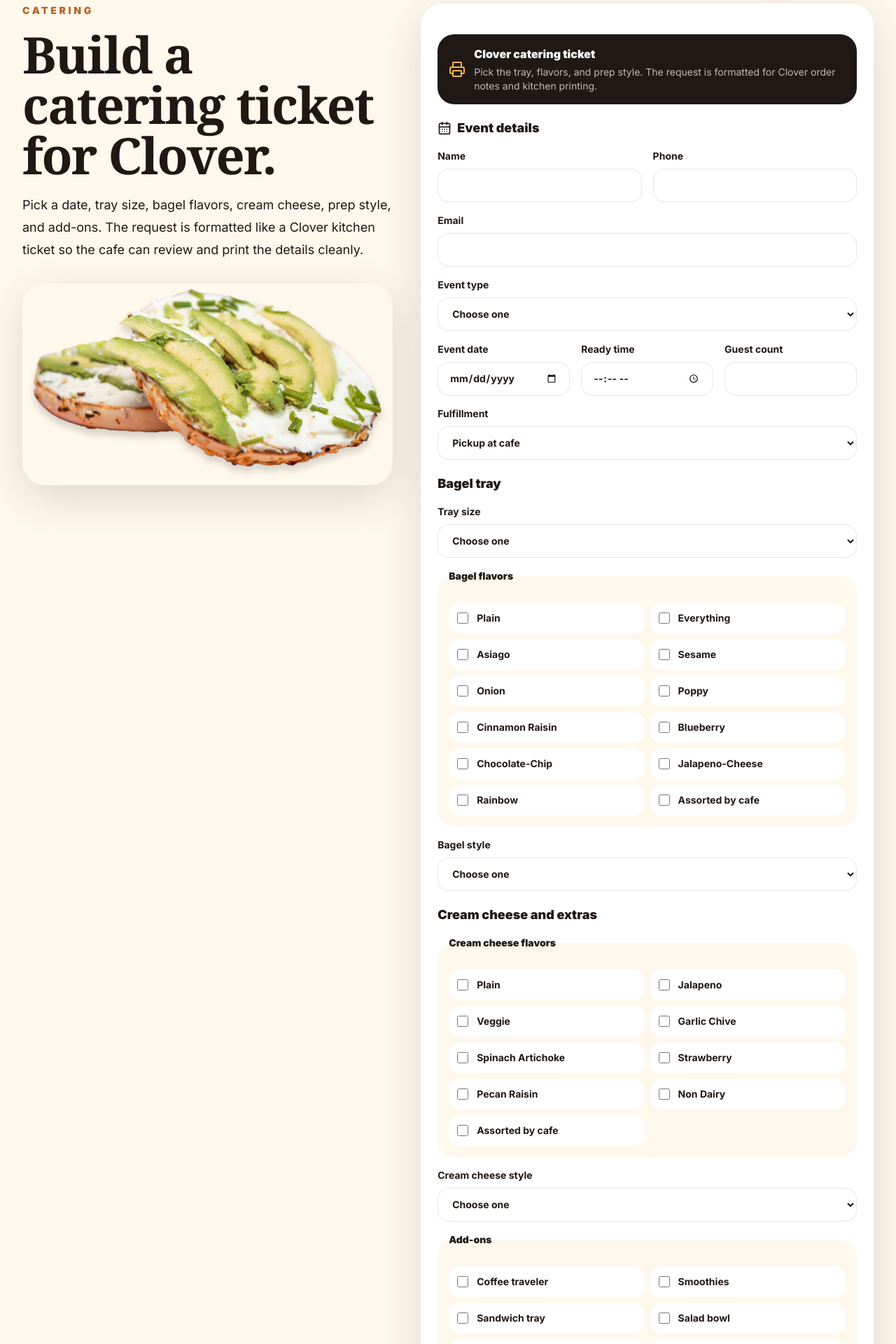
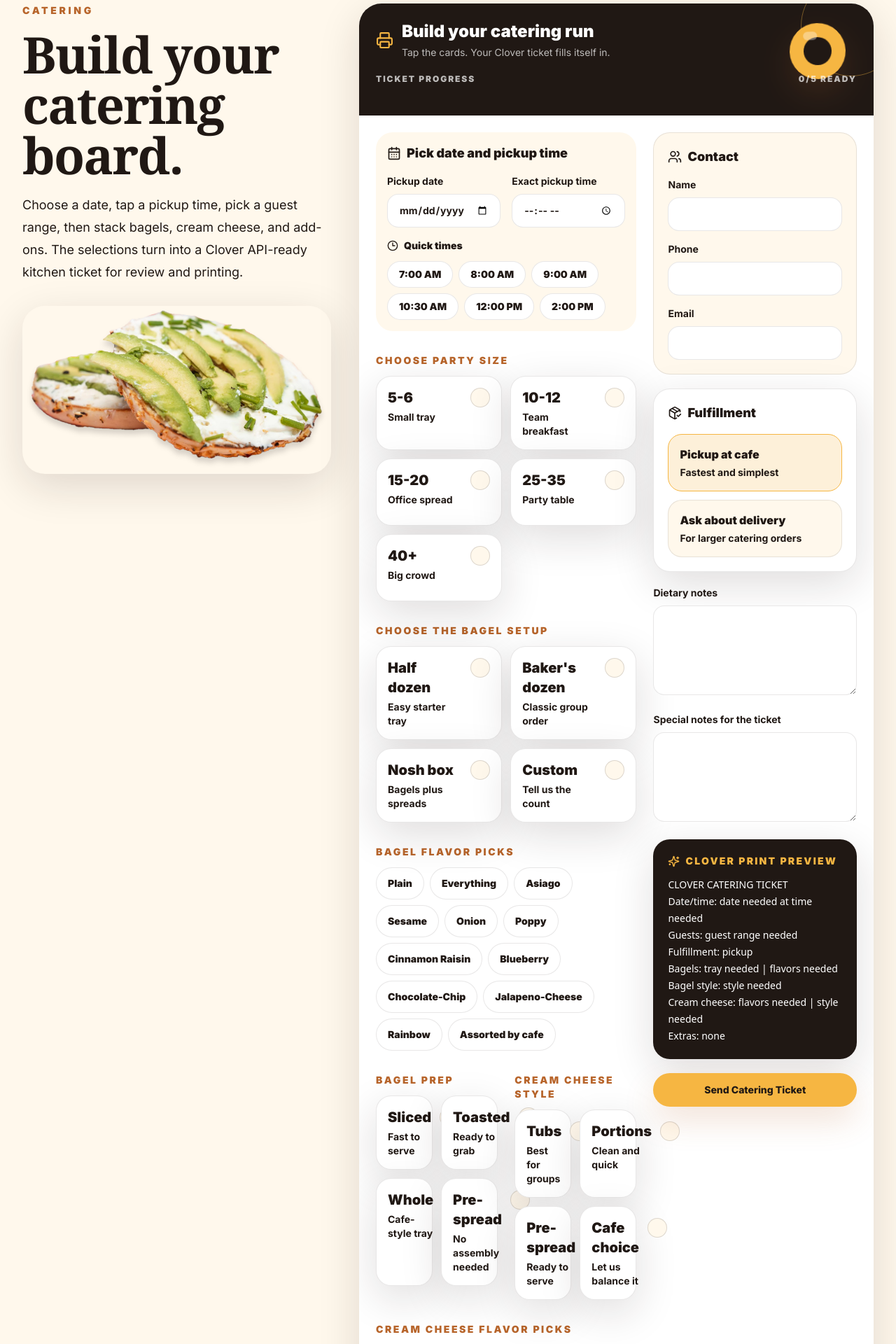
Before and after one commit to AnthonyBarbaro/goldenbagel, a Next.js app: page /catering in a window 1280 px wide. Shown: the part 120-2040 px from the top of the page at 70% size. Built offline with nearby package versions, Linux system fonts and the light colour scheme; no server answers; a web font is replaced by a local one.

Commit message:
feat: gamify catering order builder

```diff
--- a/src/app/catering/page.tsx
+++ b/src/app/catering/page.tsx
@@ -5,20 +5,20 @@
 
 export const metadata: Metadata = createPageMetadata(
   "Catering",
-  "Request Golden Bagel Cafe catering for bagel trays, sandwiches, salads, meetings, and events in El Cajon.",
+  "Build a Golden Bagel Cafe catering ticket with animated selections for date, time, guest range, bagels, spreads, and add-ons.",
   "/catering/"
 );
 
 export default function CateringPage() {
   return (
     <main className="bg-cream px-4 py-14 sm:px-6 lg:px-8">
-      <div className="mx-auto grid max-w-7xl gap-10 lg:grid-cols-[0.9fr_1.1fr] lg:items-start">
+      <div className="mx-auto grid max-w-7xl gap-10 xl:grid-cols-[0.75fr_1.25fr] xl:items-start">
         <div>
           <p className="text-sm font-black uppercase tracking-[0.26em] text-toast">Catering</p>
-          <h1 className="mt-4 font-serif text-5xl font-black tracking-tight text-charcoal sm:text-7xl">Build a catering ticket for Clover.</h1>
+          <h1 className="mt-4 font-serif text-5xl font-black tracking-tight text-charcoal sm:text-7xl">Build your catering board.</h1>
           <p className="mt-5 text-lg leading-8 text-espresso/74">
-            Pick a date, tray size, bagel flavors, cream cheese, prep style, and add-ons. The request is formatted like a
-            Clover kitchen ticket so the cafe can review and print the details cleanly.
+            Choose a date, tap a pickup time, pick a guest range, then stack bagels, cream cheese, and add-ons. The selections
+            turn into a Clover API-ready kitchen ticket for review and printing.
           </p>
           <Image
             src="/goldenbagels/gallery/catering.png"
--- a/src/components/forms/CateringForm.tsx
+++ b/src/components/forms/CateringForm.tsx
@@ -1,17 +1,61 @@
 "use client";
 
 import { zodResolver } from "@hookform/resolvers/zod";
-import { CalendarDays, Loader2, Printer } from "lucide-react";
+import { CalendarDays, Check, Clock3, Loader2, PackageCheck, Printer, Sparkles, Users } from "lucide-react";
 import { useState } from "react";
 import { useForm, useWatch } from "react-hook-form";
 import type { UseFormRegisterReturn } from "react-hook-form";
 import { Button } from "@/components/ui/Button";
 import { Input } from "@/components/ui/Input";
-import { Select } from "@/components/ui/Select";
 import { Textarea } from "@/components/ui/Textarea";
 import { Toast } from "@/components/ui/Toast";
 import { submitPublicForm } from "@/lib/api";
+import { classNames } from "@/lib/format";
 import { cateringSchema, type CateringFormValues } from "@/lib/validation";
+
+type SelectOption = {
+  value: string;
+  title: string;
+  text: string;
+};
+
+const guestRanges: SelectOption[] = [
+  { value: "5-6 guests", title: "5-6", text: "Small tray" },
+  { value: "10-12 guests", title: "10-12", text: "Team breakfast" },
+  { value: "15-20 guests", title: "15-20", text: "Office spread" },
+  { value: "25-35 guests", title: "25-35", text: "Party table" },
+  { value: "40+ guests", title: "40+", text: "Big crowd" }
+];
+
+const traySizes: SelectOption[] = [
+  { value: "Half dozen mixed bagels", title: "Half dozen", text: "Easy starter tray" },
+  { value: "Baker's dozen mixed bagels", title: "Baker's dozen", text: "Classic group order" },
+  { value: "Baker's nosh box", title: "Nosh box", text: "Bagels plus spreads" },
+  { value: "Custom tray count", title: "Custom", text: "Tell us the count" }
+];
+
+const bagelStyles: SelectOption[] = [
+  { value: "Sliced, not toasted", title: "Sliced", text: "Fast to serve" },
+  { value: "Toasted and sliced", title: "Toasted", text: "Ready to grab" },
+  { value: "Whole bagels", title: "Whole", text: "Cafe-style tray" },
+  { value: "Pre-spread bagels", title: "Pre-spread", text: "No assembly needed" }
+];
+
+const creamCheeseStyles: SelectOption[] = [
+  { value: "Tubs on the side", title: "Tubs", text: "Best for groups" },
+  { value: "Individual portions", title: "Portions", text: "Clean and quick" },
+  { value: "Pre-spread", title: "Pre-spread", text: "Ready to serve" },
+  { value: "Cafe choice", title: "Cafe choice", text: "Let us balance it" }
+];
+
+const timePresets = [
+  { value: "07:00", label: "7:00 AM" },
+  { value: "08:00", label: "8:00 AM" },
+  { value: "09:00", label: "9:00 AM" },
+  { value: "10:30", label: "10:30 AM" },
+  { value: "12:00", label: "12:00 PM" },
+  { value: "14:00", label: "2:00 PM" }
+];
 
 const bagelFlavors = [
   "Plain",
@@ -42,27 +86,93 @@
 
 const extras = ["Coffee traveler", "Smoothies", "Sandwich tray", "Salad bowl", "Napkins/utensils", "Label dietary items"];
 
-function CheckboxGroup({
+function RadioCardGroup({
   legend,
   options,
+  selected,
+  error,
+  registration
+}: {
+  legend: string;
+  options: SelectOption[];
+  selected?: string;
+  error?: string;
+  registration: UseFormRegisterReturn;
+}) {
+  return (
+    <fieldset>
+      <legend className="text-sm font-black uppercase tracking-[0.18em] text-toast">{legend}</legend>
+      <div className="mt-3 grid gap-3 sm:grid-cols-2">
+        {options.map((option) => {
+          const active = selected === option.value;
+
+          return (
+            <label
+              key={option.value}
+              className={classNames(
+                "group relative flex min-h-24 cursor-pointer flex-col justify-between rounded-[1.35rem] border p-4 transition duration-200",
+                "motion-safe:hover:-translate-y-1 motion-safe:hover:shadow-lift",
+                active ? "border-honey bg-honey/24 shadow-lift" : "border-charcoal/10 bg-white shadow-soft"
+              )}
+            >
+              <input type="radio" value={option.value} className="sr-only" {...registration} />
+              <span className="flex items-start justify-between gap-3">
+                <span>
+                  <span className="block text-xl font-black text-charcoal">{option.title}</span>
+                  <span className="mt-1 block text-sm font-bold text-espresso/68">{option.text}</span>
+                </span>
+                <span
+                  className={classNames(
+                    "flex h-7 w-7 shrink-0 items-center justify-center rounded-full border transition",
+                    active ? "border-charcoal bg-charcoal text-white" : "border-charcoal/15 bg-cream text-transparent"
+                  )}
+                >
+                  <Check aria-hidden="true" size={15} />
+                </span>
+              </span>
+            </label>
+          );
+        })}
+      </div>
+      {error && <p className="mt-2 text-xs font-bold text-red-700">{error}</p>}
+    </fieldset>
+  );
+}
+
+function CheckboxCardGroup({
+  legend,
+  options,
+  selectedValues,
   error,
   registration
 }: {
   legend: string;
   options: string[];
+  selectedValues?: string[];
   error?: string;
   registration: UseFormRegisterReturn;
 }) {
   return (
-    <fieldset className="rounded-[1.5rem] bg-cream p-4">
-      <legend className="mb-3 text-sm font-black text-charcoal">{legend}</legend>
-      <div className="grid gap-2 sm:grid-cols-2">
-        {options.map((option) => (
-          <label key={option} className="flex min-h-11 cursor-pointer items-center gap-3 rounded-2xl bg-white px-3 text-sm font-bold text-espresso/82">
-            <input type="checkbox" value={option} className="h-4 w-4 accent-honey" {...registration} />
-            <span>{option}</span>
+    <fieldset>
+      <legend className="text-sm font-black uppercase tracking-[0.18em] text-toast">{legend}</legend>
+      <div className="mt-3 flex flex-wrap gap-2">
+        {options.map((option) => {
+          const active = selectedValues?.includes(option);
+
+          return (
+            <label
+              key={option}
+              className={classNames(
+                "cursor-pointer rounded-full border px-4 py-3 text-sm font-black transition duration-200",
+                "motion-safe:hover:-translate-y-0.5",
+                active ? "border-charcoal bg-charcoal text-white shadow-soft" : "border-charcoal/10 bg-white text-espresso/76 hover:bg-cream"
+              )}
+            >
+              <input type="checkbox" value={option} className="sr-only" {...registration} />
+              {option}
             </label>
-        ))}
+          );
+        })}
       </div>
       {error && <p className="mt-2 text-xs font-bold text-red-700">{error}</p>}
     </fieldset>
@@ -72,9 +182,8 @@
 function buildCloverTicket(values: Partial<CateringFormValues>) {
   return [
     "CLOVER CATERING TICKET",
-    `Event: ${values.eventType || "event type needed"}`,
     `Date/time: ${values.eventDate || "date needed"} at ${values.eventTime || "time needed"}`,
-    `Guests: ${values.guestCount || "guest count needed"}`,
+    `Guests: ${values.guestCount || "guest range needed"}`,
     `Fulfillment: ${values.fulfillment || "pickup"}`,
     `Bagels: ${values.bagelTraySize || "tray needed"} | ${(values.bagelFlavors || []).join(", ") || "flavors needed"}`,
     `Bagel style: ${values.bagelStyle || "style needed"}`,
@@ -94,11 +203,13 @@
     handleSubmit,
     reset,
     control,
+    setValue,
     formState: { errors, isSubmitting }
   } = useForm<CateringFormValues>({
     resolver: zodResolver(cateringSchema),
     defaultValues: {
       fulfillment: "pickup",
+      guestCount: "",
       bagelFlavors: [],
       creamCheeseFlavors: [],
       extras: [],
@@ -107,7 +218,18 @@
   });
 
   const watchedValues = useWatch({ control });
+  const selectedBagelFlavors = watchedValues.bagelFlavors || [];
+  const selectedCreamCheeseFlavors = watchedValues.creamCheeseFlavors || [];
+  const selectedExtras = watchedValues.extras || [];
   const cloverTicketSummary = buildCloverTicket(watchedValues);
+  const completedSteps = [
+    watchedValues.eventDate && watchedValues.eventTime,
+    watchedValues.guestCount,
+    watchedValues.bagelTraySize && selectedBagelFlavors.length > 0,
+    watchedValues.bagelStyle && watchedValues.creamCheeseStyle && selectedCreamCheeseFlavors.length > 0,
+    watchedValues.name && watchedValues.phone && watchedValues.email
+  ].filter(Boolean).length;
+  const progressPercent = (completedSteps / 5) * 100;
 
   async function onSubmit(values: CateringFormValues) {
     try {
@@ -123,98 +245,189 @@
   }
 
   return (
-    <form onSubmit={handleSubmit(onSubmit)} className="space-y-5 rounded-[2rem] bg-white p-6 shadow-soft">
-      {toast && <Toast type={toast.type} message={toast.message} />}
+    <form onSubmit={handleSubmit(onSubmit)} className="overflow-hidden rounded-[2rem] bg-white shadow-soft">
+      {toast && (
+        <div className="p-5 pb-0">
+          <Toast type={toast.type} message={toast.message} />
+        </div>
+      )}
       <input type="text" tabIndex={-1} autoComplete="off" className="hidden" aria-hidden="true" {...register("honeypot")} />
 
-      <div className="flex items-center gap-3 rounded-[1.5rem] bg-charcoal p-4 text-white">
-        <Printer aria-hidden="true" className="shrink-0 text-honey" size={24} />
+      <div className="relative overflow-hidden bg-charcoal p-6 text-white">
+        <div className="absolute -right-10 -top-10 h-36 w-36 rounded-full border border-honey/40" aria-hidden="true" />
+        <div
+          className="absolute right-10 top-7 hidden h-20 w-20 rounded-full bg-honey shadow-lift motion-safe:animate-[float_4s_ease-in-out_infinite] sm:block"
+          aria-hidden="true"
+        >
+          <span className="absolute inset-5 rounded-full bg-charcoal" />
+          <span className="absolute left-5 top-3 h-3 w-5 rounded-full bg-white/35" />
+        </div>
+        <div className="relative flex items-center gap-3">
+          <Printer aria-hidden="true" className="shrink-0 text-honey" size={25} />
           <div>
-          <h2 className="font-black">Clover catering ticket</h2>
-          <p className="mt-1 text-sm text-white/70">Pick the tray, flavors, and prep style. The request is formatted for Clover order notes and kitchen printing.</p>
+            <h2 className="text-2xl font-black">Build your catering run</h2>
+            <p className="mt-1 text-sm text-white/70">Tap the cards. Your Clover ticket fills itself in.</p>
+          </div>
+        </div>
+        <div className="relative mt-5">
+          <div className="flex items-center justify-between text-xs font-black uppercase tracking-[0.16em] text-white/70">
+            <span>Ticket progress</span>
+            <span>{completedSteps}/5 ready</span>
+          </div>
+          <div className="mt-2 h-3 overflow-hidden rounded-full bg-white/12">
+            <div className="h-full rounded-full bg-honey transition-all duration-500" style={{ width: `${progressPercent}%` }} />
+          </div>
         </div>
       </div>
 
-      <section className="space-y-4">
+      <div className="grid gap-6 p-5 lg:grid-cols-[1fr_0.78fr] lg:p-6">
+        <div className="space-y-8">
+          <section className="rounded-[1.5rem] bg-cream p-4">
             <h3 className="flex items-center gap-2 text-lg font-black text-charcoal">
               <CalendarDays aria-hidden="true" size={20} />
-          Event details
+              Pick date and pickup time
             </h3>
-        <div className="grid gap-4 sm:grid-cols-2">
-          <Input label="Name" error={errors.name?.message} {...register("name")} />
-          <Input label="Phone" error={errors.phone?.message} {...register("phone")} />
+            <div className="mt-4 grid gap-4 sm:grid-cols-2">
+              <Input label="Pickup date" type="date" error={errors.eventDate?.message} {...register("eventDate")} />
+              <Input label="Exact pickup time" type="time" error={errors.eventTime?.message} {...register("eventTime")} />
             </div>
-        <Input label="Email" type="email" error={errors.email?.message} {...register("email")} />
-        <Select label="Event type" error={errors.eventType?.message} {...register("eventType")}>
-          <option value="">Choose one</option>
-          <option value="Office meeting">Office meeting</option>
-          <option value="Birthday party">Birthday party</option>
-          <option value="Baby shower">Baby shower</option>
-          <option value="School or team event">School or team event</option>
-          <option value="Weekend brunch">Weekend brunch</option>
-          <option value="Other large order">Other large order</option>
-        </Select>
-        <div className="grid gap-4 sm:grid-cols-3">
-          <Input label="Event date" type="date" error={errors.eventDate?.message} {...register("eventDate")} />
-          <Input label="Ready time" type="time" error={errors.eventTime?.message} {...register("eventTime")} />
-          <Input label="Guest count" type="number" min={1} error={errors.guestCount?.message} {...register("guestCount")} />
+            <div className="mt-4">
+              <p className="flex items-center gap-2 text-sm font-black text-charcoal">
+                <Clock3 aria-hidden="true" size={16} />
+                Quick times
+              </p>
+              <div className="mt-3 flex flex-wrap gap-2">
+                {timePresets.map((time) => (
+                  <button
+                    key={time.value}
+                    type="button"
+                    onClick={() => setValue("eventTime", time.value, { shouldDirty: true, shouldValidate: true })}
+                    className={classNames(
+                      "rounded-full border px-4 py-2 text-sm font-black transition motion-safe:hover:-translate-y-0.5",
+                      watchedValues.eventTime === time.value
+                        ? "border-charcoal bg-charcoal text-white shadow-soft"
+                        : "border-charcoal/10 bg-white text-espresso/76 hover:bg-honey/20"
+                    )}
+                  >
+                    {time.label}
+                  </button>
+                ))}
               </div>
-        <Select label="Fulfillment" error={errors.fulfillment?.message} {...register("fulfillment")}>
-          <option value="pickup">Pickup at cafe</option>
-          <option value="delivery-inquiry">Ask about delivery/setup</option>
-        </Select>
+            </div>
           </section>
 
-      <section className="space-y-4">
-        <h3 className="text-lg font-black text-charcoal">Bagel tray</h3>
-        <Select label="Tray size" error={errors.bagelTraySize?.message} {...register("bagelTraySize")}>
-          <option value="">Choose one</option>
-          <option value="Half dozen mixed bagels">Half dozen mixed bagels</option>
-          <option value="Baker's dozen mixed bagels">Baker&apos;s dozen mixed bagels</option>
-          <option value="Baker's nosh box">Baker&apos;s nosh box</option>
-          <option value="Custom tray count">Custom tray count</option>
-        </Select>
-        <CheckboxGroup legend="Bagel flavors" options={bagelFlavors} error={errors.bagelFlavors?.message} registration={register("bagelFlavors")} />
-        <Select label="Bagel style" error={errors.bagelStyle?.message} {...register("bagelStyle")}>
-          <option value="">Choose one</option>
-          <option value="Sliced, not toasted">Sliced, not toasted</option>
-          <option value="Toasted and sliced">Toasted and sliced</option>
-          <option value="Whole bagels">Whole bagels</option>
-          <option value="Pre-spread bagels">Pre-spread bagels</option>
-          <option value="Cafe choice">Cafe choice</option>
-        </Select>
-      </section>
+          <RadioCardGroup
+            legend="Choose party size"
+            options={guestRanges}
+            selected={watchedValues.guestCount}
+            error={errors.guestCount?.message}
+            registration={register("guestCount")}
+          />
 
-      <section className="space-y-4">
-        <h3 className="text-lg font-black text-charcoal">Cream cheese and extras</h3>
-        <CheckboxGroup
-          legend="Cream cheese flavors"
+          <RadioCardGroup
+            legend="Choose the bagel setup"
+            options={traySizes}
+            selected={watchedValues.bagelTraySize}
+            error={errors.bagelTraySize?.message}
+            registration={register("bagelTraySize")}
+          />
+
+          <CheckboxCardGroup
+            legend="Bagel flavor picks"
+            options={bagelFlavors}
+            selectedValues={selectedBagelFlavors}
+            error={errors.bagelFlavors?.message}
+            registration={register("bagelFlavors")}
+          />
+
+          <div className="grid gap-6 xl:grid-cols-2">
+            <RadioCardGroup
+              legend="Bagel prep"
+              options={bagelStyles}
+              selected={watchedValues.bagelStyle}
+              error={errors.bagelStyle?.message}
+              registration={register("bagelStyle")}
+            />
+            <RadioCardGroup
+              legend="Cream cheese style"
+              options={creamCheeseStyles}
+              selected={watchedValues.creamCheeseStyle}
+              error={errors.creamCheeseStyle?.message}
+              registration={register("creamCheeseStyle")}
+            />
+          </div>
+
+          <CheckboxCardGroup
+            legend="Cream cheese flavor picks"
             options={creamCheeseFlavors}
+            selectedValues={selectedCreamCheeseFlavors}
             error={errors.creamCheeseFlavors?.message}
             registration={register("creamCheeseFlavors")}
           />
-        <Select label="Cream cheese style" error={errors.creamCheeseStyle?.message} {...register("creamCheeseStyle")}>
-          <option value="">Choose one</option>
-          <option value="Tubs on the side">Tubs on the side</option>
-          <option value="Individual portions">Individual portions</option>
-          <option value="Pre-spread">Pre-spread</option>
-          <option value="Cafe choice">Cafe choice</option>
-        </Select>
-        <CheckboxGroup legend="Add-ons" options={extras} error={errors.extras?.message} registration={register("extras")} />
-      </section>
+
+          <CheckboxCardGroup legend="Bonus add-ons" options={extras} selectedValues={selectedExtras} registration={register("extras")} />
+        </div>
+
+        <aside className="space-y-5 lg:sticky lg:top-28 lg:self-start">
+          <div className="rounded-[1.5rem] border border-charcoal/10 bg-cream p-5">
+            <h3 className="flex items-center gap-2 text-lg font-black text-charcoal">
+              <Users aria-hidden="true" size={20} />
+              Contact
+            </h3>
+            <div className="mt-4 space-y-4">
+              <Input label="Name" error={errors.name?.message} {...register("name")} />
+              <Input label="Phone" error={errors.phone?.message} {...register("phone")} />
+              <Input label="Email" type="email" error={errors.email?.message} {...register("email")} />
+            </div>
+          </div>
+
+          <div className="rounded-[1.5rem] border border-charcoal/10 bg-white p-5 shadow-soft">
+            <h3 className="flex items-center gap-2 text-lg font-black text-charcoal">
+              <PackageCheck aria-hidden="true" size={20} />
+              Fulfillment
+            </h3>
+            <div className="mt-4 grid gap-3">
+              {[
+                { value: "pickup", title: "Pickup at cafe", text: "Fastest and simplest" },
+                { value: "delivery-inquiry", title: "Ask about delivery", text: "For larger catering orders" }
+              ].map((option) => {
+                const active = watchedValues.fulfillment === option.value;
+
+                return (
+                  <label
+                    key={option.value}
+                    className={classNames(
+                      "cursor-pointer rounded-[1.25rem] border p-4 transition",
+                      active ? "border-honey bg-honey/20" : "border-charcoal/10 bg-cream"
+                    )}
+                  >
+                    <input type="radio" value={option.value} className="sr-only" {...register("fulfillment")} />
+                    <span className="block font-black text-charcoal">{option.title}</span>
+                    <span className="mt-1 block text-sm font-bold text-espresso/68">{option.text}</span>
+                  </label>
+                );
+              })}
+            </div>
+            {errors.fulfillment?.message && <p className="mt-2 text-xs font-bold text-red-700">{errors.fulfillment.message}</p>}
+          </div>
 
           <Textarea label="Dietary notes" error={errors.dietaryNotes?.message} {...register("dietaryNotes")} />
-      <Textarea label="Anything else for the Clover ticket?" error={errors.message?.message} {...register("message")} />
+          <Textarea label="Special notes for the ticket" error={errors.message?.message} {...register("message")} />
 
-      <div className="rounded-[1.5rem] border border-charcoal/10 bg-cream p-4">
-        <h3 className="text-sm font-black uppercase tracking-[0.16em] text-toast">Print preview</h3>
-        <pre className="mt-3 whitespace-pre-wrap font-sans text-sm leading-6 text-espresso/78">{cloverTicketSummary}</pre>
+          <div className="rounded-[1.5rem] border border-charcoal/10 bg-charcoal p-5 text-white shadow-soft">
+            <h3 className="flex items-center gap-2 text-sm font-black uppercase tracking-[0.16em] text-honey">
+              <Sparkles aria-hidden="true" size={17} />
+              Clover print preview
+            </h3>
+            <pre className="mt-3 whitespace-pre-wrap font-sans text-sm leading-6 text-white/78">{cloverTicketSummary}</pre>
           </div>
 
           <Button type="submit" disabled={isSubmitting} className="w-full">
             {isSubmitting && <Loader2 aria-hidden="true" className="animate-spin" size={18} />}
             Send Catering Ticket
           </Button>
+        </aside>
+      </div>
     </form>
   );
 }
--- a/src/lib/validation.ts
+++ b/src/lib/validation.ts
@@ -14,10 +14,9 @@
   name: z.string().min(2, "Enter your name."),
   email: z.string().email("Enter a valid email."),
   phone: z.string().min(7, "Enter a phone number."),
-  eventType: z.string().min(2, "Choose an event type."),
   eventDate: z.string().min(1, "Choose an event date."),
   eventTime: z.string().min(1, "Choose an event time."),
-  guestCount: z.coerce.number().min(1, "Enter a guest count."),
+  guestCount: z.string().min(2, "Choose a guest range."),
   fulfillment: z.enum(["pickup", "delivery-inquiry"]),
   bagelTraySize: z.string().min(2, "Choose a tray size."),
   bagelFlavors: z.array(z.string()).min(1, "Choose at least one bagel flavor."),
```
Also changed, not shown: 2 other files (tests, documents, lock files or other folders). Lines whose indentation alone changed are shown as unchanged.
